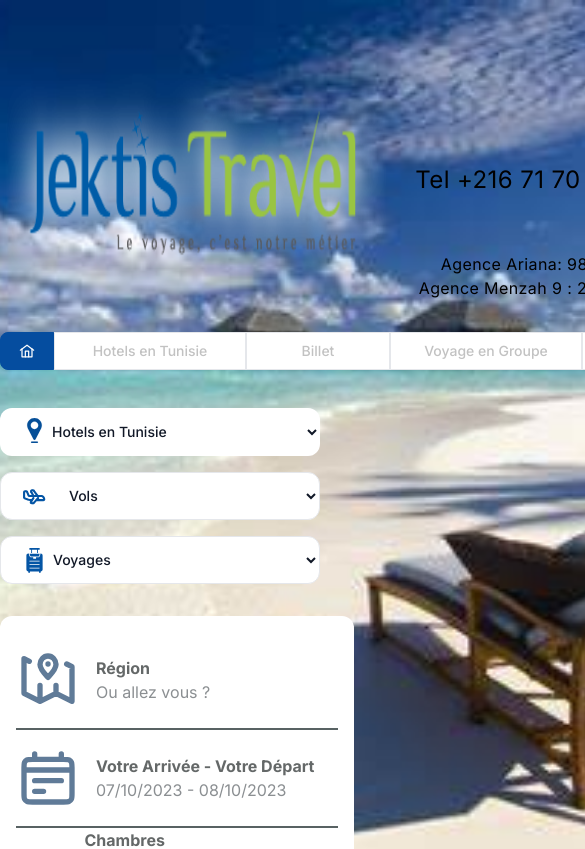
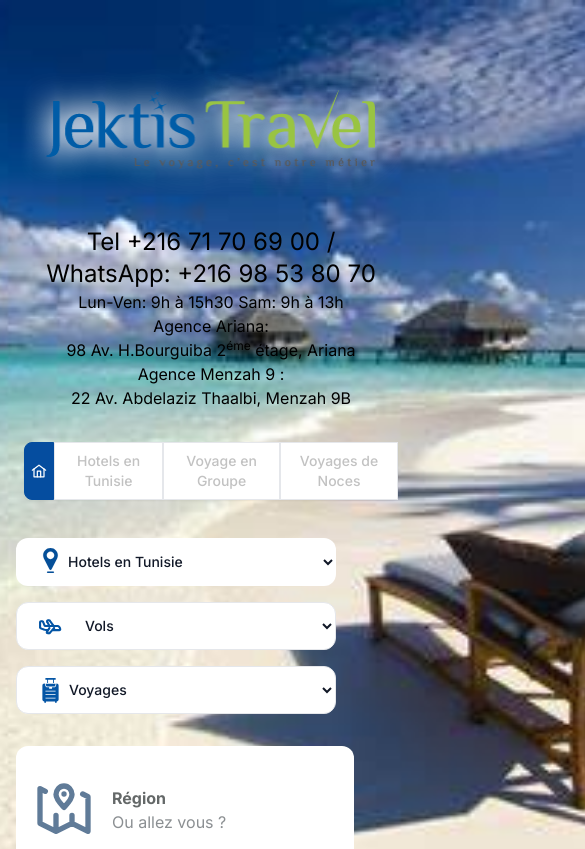
Before and after one commit to FirasMosbahi/resort-site, a Next.js app: page /voyages/noce in a window 390 px wide. Shown: the top 849 px of the page, 585 px wide, since content can reach past the window. Built offline with nearby package versions, Linux system fonts and the light colour scheme.

Commit message:
responsiveness

```diff
--- a/src/app/layout.tsx
+++ b/src/app/layout.tsx
@@ -27,7 +27,7 @@ export default function RootLayout({
           width: "99vw",
           height: "100vh",
         }}
-        className={`${inter.className} lg:pl-20`}
+        className={`${inter.className} pl-4 lg:pl-20`}
       >
         <Header />
         {children}
--- a/src/app/voyages/page.tsx
+++ b/src/app/voyages/page.tsx
@@ -4,7 +4,7 @@ import CityCardXl from "@resort-site/components/city-card-xl";
 
 export default function VoyagesIndex(): React.ReactNode {
   return (
-    <div className="flex flex-row bg-white mr-32 mt-8">
+    <div className="flex flex-col lg:flex-row bg-white mr-8 pr-8 xl:mr-32 mt-8">
       <SearchFilter />
       <div className="flex flex-col items-start mt-6 flex-1">
         <CityCardXl />
--- a/src/components/CityCard.tsx
+++ b/src/components/CityCard.tsx
@@ -1,5 +1,6 @@
 import React from "react";
 import Stars from "@resort-site/components/stars";
+import StaticStars from "@resort-site/components/static-stars";
 
 export default function CityCard({
   isHorizontal,
@@ -44,7 +45,7 @@ export default function CityCard({
               }
             >
               <p className="flex flex-row gap-2 items-center">
-                Note : <Stars number={5} />
+                Note : <StaticStars number={5} />
               </p>
               <div className="flex flex-row justify-start">
                 <button className="flex flex-row text-white mt-8 px-4 border rounded-2xl items-center bg-gradient-to-r from-[#004fa6] to-[#02c9b2] p-1">
--- a/src/components/city-card-xl.tsx
+++ b/src/components/city-card-xl.tsx
@@ -1,16 +1,22 @@
 import React from "react";
 import Stars from "@resort-site/components/stars";
 import PriceButtonXl from "@resort-site/components/price-button-xl";
+import StaticStars from "@resort-site/components/static-stars";
+import { Star } from "@resort-site/components/icons";
 
 export default function CityCardXl(): React.ReactNode {
+  const stars: React.ReactNode[] = [];
+  for (let i = 0; i < 5; i++) {
+    stars.push(<Star width={20} height={20} />);
+  }
   return (
     <>
       <div className="flex items-center justify-center w-full">
         <div
-          className="overflow-hidden relative flex rounded-xl flex-row bg-[#ececec] bg-clip-border
+          className="overflow-hidden relative flex lg:flex-row flex-col rounded-xl bg-[#ececec] bg-clip-border
             text-gray-700 shadow-md"
         >
-          <div className="bg-gradient-radial from-[#183595] to-[#f903bf] border-transparent rounded-full h-96 w-96 p-64 flex flex-row items-start justify-start absolute bottom-44  -right-64"></div>
+          <div className="bg-gradient-radial from-[#183595] to-[#f903bf] border-transparent rounded-full p-24 -top-28 -right-16 xl:h-96 xl:w-96 xl:p-48 flex flex-row items-start justify-start absolute xl:-top-72 xl:-right-48"></div>
           <div className="absolute flex flex-col items-end text-white top-2 right-4">
             <p className="text-sm">Encore</p>
             <strong className="text-xl">2 Places</strong>
@@ -18,7 +24,7 @@ export default function CityCardXl(): React.ReactNode {
           <img
             src="https://images.unsplash.com/photo-1522202176988-66273c2fd55f?ixlib=rb-4.0.3&amp;ixid=MnwxMjA3fDB8MHxwaG90by1wYWdlfHx8fGVufDB8fHx8&amp;auto=format&amp;fit=crop&amp;w=1471&amp;q=80"
             alt="image"
-            className="object-cover w-80 h-64 rounded-l-xl"
+            className="object-cover w-full lg:w-80 h-60 lg:h-96 xl:h-64 rounded-l-xl"
           />
           <div className="px-6 py-4 bg-[#ececec] bg-clip-border">
             <strong className="block leading-6 font-sans text-2xl font-semibold uppercase tracking-normal text-black antialiased">
@@ -28,8 +34,8 @@ export default function CityCardXl(): React.ReactNode {
               <p className="flex items-center gap-3 flex-row font-sans text-blue-gray-900">
                 Indonésie
               </p>
-              <p className="flex text-xs pt-1 pl-8 flex-row gap-2 items-center">
-                Note : <Stars number={5} width={100} height={100} />
+              <p className="flex text-xs pt-1 pl-8 flex-col xl:flex-row gap-2 items-center">
+                Note : <div className="flex flex-row">{stars}</div>
               </p>
             </div>
             <div className="flex flex-col my-4">
--- a/src/components/header.tsx
+++ b/src/components/header.tsx
@@ -8,22 +8,19 @@ import Navbar from "@resort-site/components/navbar";
 export default function Header(): React.ReactNode {
   return (
     <>
-      <div className="flex flex-row justify-between mt-16">
-        <Image
-          src="/logo_jektis.png"
-          alt="jektis logo"
-          width={500}
-          height={500}
-        />
-        <div className="flex flex-col">
-          <div className="flex flex-row pl-80">
-            <SearchInput />
-            <LoginButton />
+      <div className="justify-between w-screen block">
+        <div className="flex flex-col xl:flex-row justify-between mt-16">
+          <img src="/logo_jektis.png" alt="jektis logo" />
+          <div className="flex flex-col">
+            <div className="hidden xl:flex xl:flex-row pl-80 pr-24">
+              <SearchInput />
+              <LoginButton />
+            </div>
+            <Infos />
           </div>
-          <Infos />
         </div>
+        <Navbar />
       </div>
-      <Navbar />
     </>
   );
 }
--- a/src/components/hotel-card.tsx
+++ b/src/components/hotel-card.tsx
@@ -9,7 +9,7 @@ export default function HotelCard(): React.ReactNode {
   }
   return (
     <>
-      <div className="flex items-center justify-center">
+      <div className="flex items-center justify-center mt-4">
         <div className="relative flex flex-row rounded-xl bg-[#ececec] bg-clip-border text-gray-700 shadow-md">
           <div className="relative m-0 w-2/5 shrink-0 overflow-hidden rounded-xl rounded-r-none bg-white bg-clip-border text-gray-700">
             <img
--- a/src/components/infos.tsx
+++ b/src/components/infos.tsx
@@ -2,15 +2,21 @@ import React from "react";
 
 export default function Infos(): React.ReactNode {
   return (
-    <div className="flex flex-col text-right tracking-wide pr-32 mt-8">
-      <p className="text-2xl">
-        Tel +216 71 70 69 00 / WhatsApp: +216 98 53 80 70
-      </p>
+    <div className="flex flex-col items-center xl:inline text-right xl:tracking-wide lg:pr-24 xl:pr-32 mt-8">
+      <div className="flex flex-col xl:flex-row xl:justify-end text-center xl:text-right text-2xl">
+        <p>Tel +216 71 70 69 00 / </p>
+        <p>WhatsApp: +216 98 53 80 70</p>
+      </div>
       <p>Lun-Ven: 9h à 15h30 Sam: 9h à 13h</p>
-      <p>
-        Agence Ariana: 98 Av. H.Bourguiba 2<sup>éme</sup> étage, Ariana
-      </p>
-      <p>Agence Menzah 9 : 22 Av. Abdelaziz Thaalbi, Menzah 9B</p>
+      <div className="text-center xl:text-right xl:flex xl:flex-row justify-end">
+        <p>Agence Ariana:</p>{" "}
+        <p>
+          98 Av. H.Bourguiba 2<sup>éme</sup> étage, Ariana
+        </p>
+      </div>
+      <div className="text-center xl:text-right xl:flex xl:flex-row justify-end">
+        <p>Agence Menzah 9 :</p> <p>22 Av. Abdelaziz Thaalbi, Menzah 9B</p>
+      </div>
     </div>
   );
 }
--- a/src/components/navbar.tsx
+++ b/src/components/navbar.tsx
@@ -3,58 +3,61 @@ import { Home } from "@resort-site/components/icons";
 export default function Navbar(): React.ReactNode {
   return (
     <>
-      <div className="inline-flex rounded-md shadow-sm mt-8" role="group">
+      <div
+        className="inline-flex rounded-md shadow-sm mt-8 lg:mx-0 mx-2"
+        role="group"
+      >
         <button
           type="button"
-          className="px-4 py-2 bg-[#054d9f] text-sm font-medium text-gray-900 border border-[#054d9f] rounded-s-lg"
+          className="lg:px-4 px-1 py-2 bg-[#054d9f] text-sm font-medium text-gray-900 border border-[#054d9f] rounded-s-lg"
         >
           <Home width={20} height={20} />
         </button>
         <button
           type="button"
-          className="px-4 py-2 w-48 text-sm font-medium text-[#c2c2c2] bg-white border border-b border-gray-200 hover:bg-gray-100 hover:text-blue-700 focus:z-10 focus:ring-2 focus:ring-blue-700 focus:text-blue-700"
+          className="lg:px-4 py-2 px-1 lg:w-48 text-sm font-medium text-[#c2c2c2] bg-white border border-b border-gray-200 hover:bg-gray-100 hover:text-blue-700 focus:z-10 focus:ring-2 focus:ring-blue-700 focus:text-blue-700"
         >
           Hotels en Tunisie
         </button>
         <button
           type="button"
-          className="px-4 py-2 w-36 text-sm font-medium text-[#c2c2c2] bg-white border border-b border-gray-200 hover:bg-gray-100 hover:text-blue-700 focus:z-10 focus:ring-2 focus:ring-blue-700 focus:text-blue-700"
+          className="px-4 py-2 w-36 lg:block hidden text-sm font-medium text-[#c2c2c2] bg-white border border-b border-gray-200 hover:bg-gray-100 hover:text-blue-700 focus:z-10 focus:ring-2 focus:ring-blue-700 focus:text-blue-700"
         >
           Billet
         </button>
         <button
           type="button"
-          className="px-4 py-2 text-sm w-48 font-medium text-[#c2c2c2] bg-white border border-b border-gray-200 hover:bg-gray-100 hover:text-blue-700 focus:z-10 focus:ring-2 focus:ring-blue-700 focus:text-blue-700"
+          className="lg:px-4 px-1 py-2 text-sm lg:w-48 font-medium text-[#c2c2c2] bg-white border border-b border-gray-200 hover:bg-gray-100 hover:text-blue-700 focus:z-10 focus:ring-2 focus:ring-blue-700 focus:text-blue-700"
         >
           Voyage en Groupe
         </button>
         <button
           type="button"
-          className="px-4 py-2 w-48 text-sm font-medium text-[#c2c2c2] bg-white border border-b border-gray-200 hover:bg-gray-100 hover:text-blue-700 focus:z-10 focus:ring-2 focus:ring-blue-700 focus:text-blue-700"
+          className="lg:px-4 px-1 py-2 lg:w-48 text-sm font-medium text-[#c2c2c2] bg-white border lg:border-b  border-gray-200 hover:bg-gray-100 hover:text-blue-700 focus:z-10 focus:ring-2 focus:ring-blue-700 focus:text-blue-700"
         >
           Voyages de Noces
         </button>
         <button
           type="button"
-          className="px-4 py-2 w-24 text-sm font-medium text-[#c2c2c2] bg-white border border-b border-gray-200 hover:bg-gray-100 hover:text-blue-700 focus:z-10 focus:ring-2 focus:ring-blue-700 focus:text-blue-700"
+          className="px-4 py-2 w-24 lg:block hidden text-sm font-medium text-[#c2c2c2] bg-white border border-b border-gray-200 hover:bg-gray-100 hover:text-blue-700 focus:z-10 focus:ring-2 focus:ring-blue-700 focus:text-blue-700"
         >
           USA
         </button>
         <button
           type="button"
-          className="px-4 py-2 w-24 text-sm font-medium text-[#c2c2c2] bg-white border border-b border-gray-200 hover:bg-gray-100 hover:text-blue-700 focus:z-10 focus:ring-2 focus:ring-blue-700 focus:text-blue-700"
+          className="px-4 py-2 w-24 lg:block hidden text-sm font-medium text-[#c2c2c2] bg-white border border-b border-gray-200 hover:bg-gray-100 hover:text-blue-700 focus:z-10 focus:ring-2 focus:ring-blue-700 focus:text-blue-700"
         >
           VISA
         </button>
         <button
           type="button"
-          className="px-4 py-2 w-44 text-sm font-medium text-[#c2c2c2] bg-white border border-b border-gray-200 hover:bg-gray-100 hover:text-blue-700 focus:z-10 focus:ring-2 focus:ring-blue-700 focus:text-blue-700"
+          className="px-4 py-2 w-44 lg:block hidden text-sm font-medium text-[#c2c2c2] bg-white border border-b border-gray-200 hover:bg-gray-100 hover:text-blue-700 focus:z-10 focus:ring-2 focus:ring-blue-700 focus:text-blue-700"
         >
           Espace Entreprise
         </button>
         <button
           type="button"
-          className="px-4 py-2 w-32 text-sm font-medium text-[#c2c2c2] bg-white border border-gray-200 rounded-e-lg hover:bg-gray-100 hover:text-blue-700 focus:z-10 focus:ring-2 focus:ring-blue-700 focus:text-blue-700"
+          className="px-4 py-2 w-32 lg:block hidden text-sm font-medium text-[#c2c2c2] bg-white border border-gray-200 rounded-e-lg hover:bg-gray-100 hover:text-blue-700 focus:z-10 focus:ring-2 focus:ring-blue-700 focus:text-blue-700"
         >
           Contact
         </button>
--- a/src/components/search-filter.tsx
+++ b/src/components/search-filter.tsx
@@ -45,10 +45,8 @@ function classNames(...classes: any[]) {
 }
 
 export default function SearchFilter() {
-  const [mobileFiltersOpen, setMobileFiltersOpen] = useState(false);
-
   return (
-    <div className="bg-white w-1/4">
+    <div className="hidden lg:block bg-white w-1/4">
       <div>
         <main className="mx-auto px-4 sm:px-6 lg:px-8">
           <section aria-labelledby="products-heading" className="pb-24 pt-6">
--- /dev/null
+++ b/src/components/static-stars.tsx
@@ -0,0 +1,17 @@
+import React from "react";
+
+import { Star } from "@resort-site/components/icons";
+
+export default function StaticStars({
+  number,
+}: {
+  number: number;
+}): React.ReactNode {
+  const stars: React.ReactNode[] = [];
+  for (let i = 0; i < number; i++) {
+    stars.push(<Star />);
+  }
+  return (
+    <div className="flex flex-row items-center justify-center">{stars}</div>
+  );
+}
```
